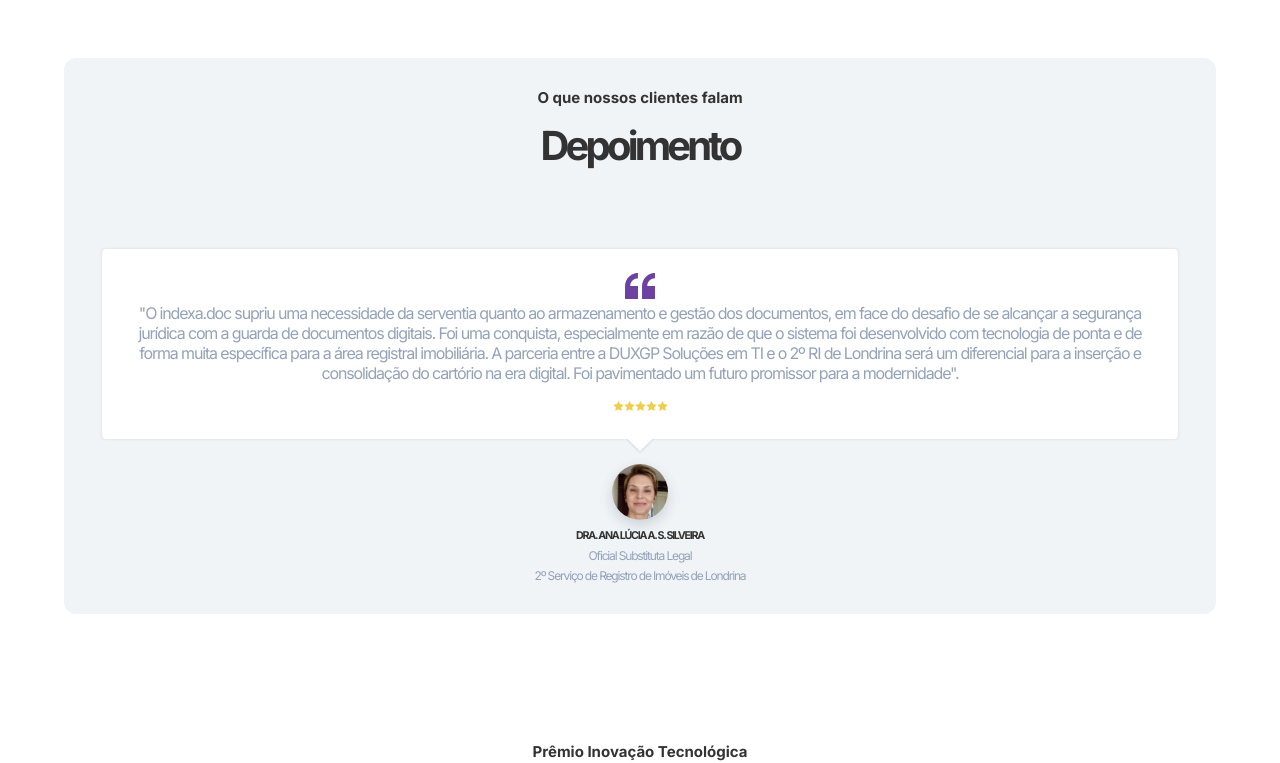
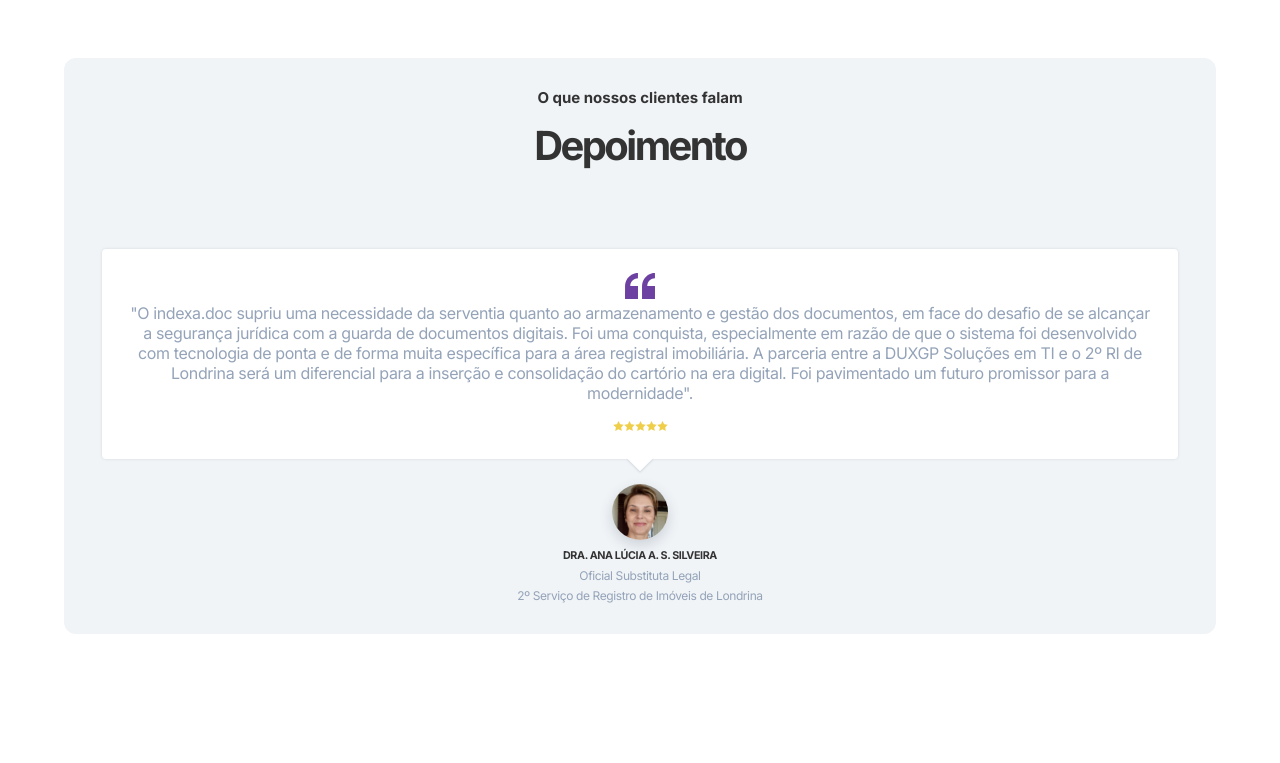
Before and after one commit to wesdra/site-indexadoc, a Next.js app: page / in a window 1280 px wide. Shown: the part 1380-2143 px from the top of the page. Built offline with nearby package versions, Linux system fonts and the light colour scheme.

Commit message:
font size and space

```diff
--- a/styles/Home.module.css
+++ b/styles/Home.module.css
@@ -90,7 +90,7 @@
   text-align: center;
   margin-top: 0px;
   font-weight: 700;
-  letter-spacing: -0.3vw;
+  letter-spacing: -0.2vw;
 }
 
 .topTitle {
@@ -444,19 +444,19 @@
   margin-top: 0.5rem !important;
   line-height: 1.5;
   display: block;
-  letter-spacing: -0.1vw;
+  letter-spacing: -0.03vw;
 }
 
 .testimonialText {
   color: rgb(148 163 184 / 1) !important;
   text-align: center !important;
-  letter-spacing: -0.09vw;
+  letter-spacing: -0.03vw;
 
 }
 .testimonialTextOffice {
   color: rgb(148 163 184 / 1) !important;
   text-align: center !important;
-  letter-spacing: -0.09vw;
+  letter-spacing: -0.03vw;
   font-size: 12px;
 }
 
```
